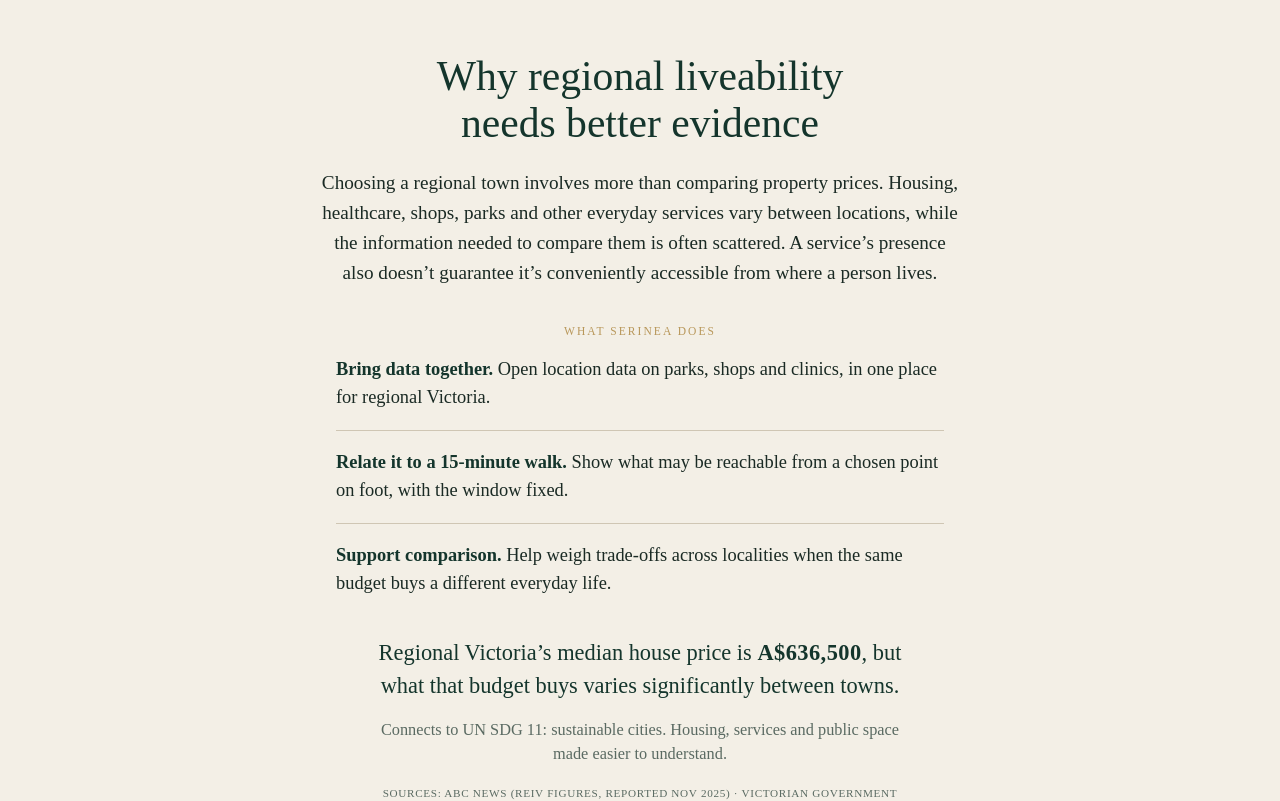
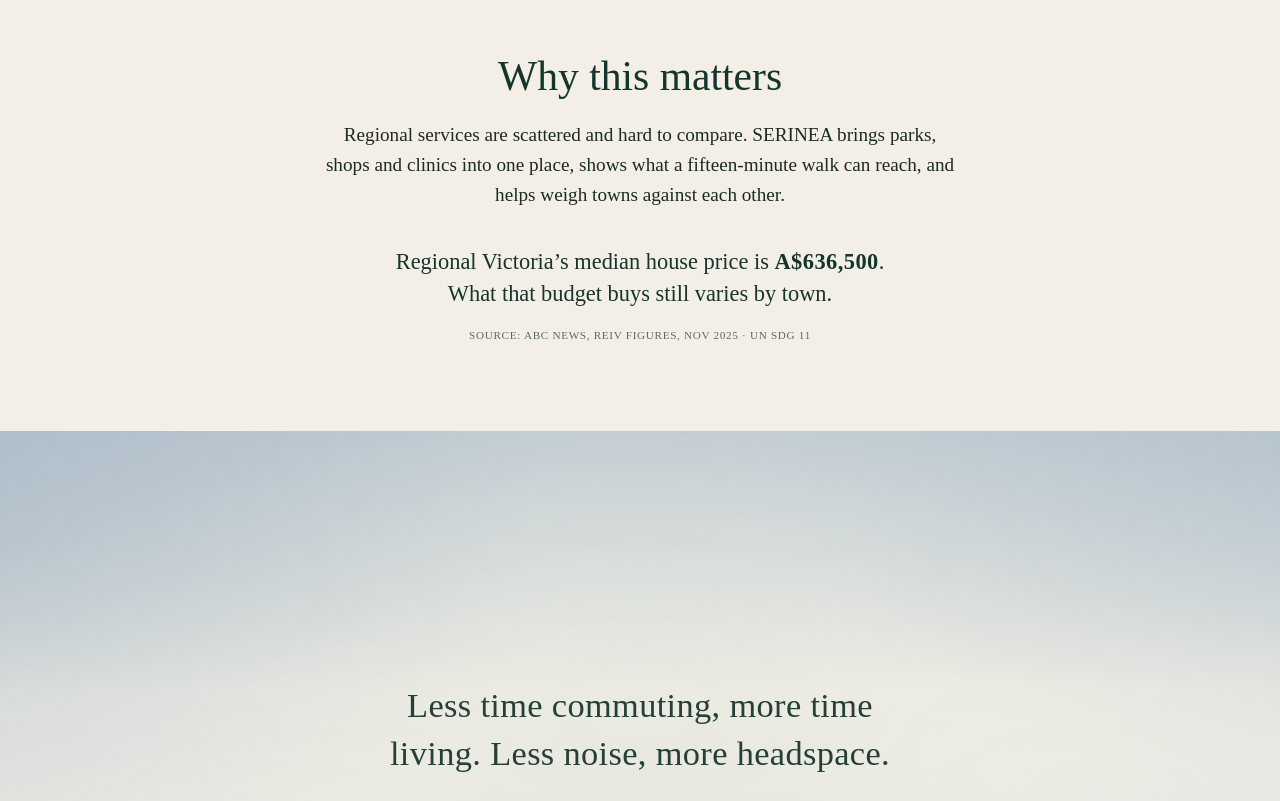
Before and after one commit to xwei0045-alt/SERINEA-main-cn-comments, a Next.js app: page / in a window 1280 px wide. Shown: the part 1620-2421 px from the top of the page. Built offline with nearby package versions, Linux system fonts and the light colour scheme.

Commit message:
Shorten the home evidence section.
Keep the problem, SERINEA response and median price without the long list.

```diff
--- a/app/components/landing/LandingExperience.tsx
+++ b/app/components/landing/LandingExperience.tsx
@@ -119,43 +119,18 @@ export function LandingExperience() {
       </section>
 
       <section className={styles.case} aria-labelledby="case-heading">
-        <h2 id="case-heading">Why regional liveability needs better evidence</h2>
+        <h2 id="case-heading">Why this matters</h2>
         <p className={styles.caseLead}>
-          Choosing a regional town involves more than comparing property prices.
-          Housing, healthcare, shops, parks and other everyday services vary between
-          locations, while the information needed to compare them is often scattered.
-          A service’s presence also doesn’t guarantee it’s conveniently accessible
-          from where a person lives.
+          Regional services are scattered and hard to compare. SERINEA brings parks,
+          shops and clinics into one place, shows what a fifteen-minute walk can
+          reach, and helps weigh towns against each other.
         </p>
-
-        <h3 className={styles.caseSub}>What SERINEA does</h3>
-        <ul className={styles.caseList}>
-          <li>
-            <strong>Bring data together.</strong>             Open location data on parks, shops
-            and clinics, in one place for regional Victoria.
-          </li>
-          <li>
-            <strong>Relate it to a 15-minute walk.</strong> Show what may be
-            reachable from a chosen point on foot, with the window fixed.
-          </li>
-          <li>
-            <strong>Support comparison.</strong> Help weigh trade-offs across
-            localities when the same budget buys a different everyday life.
-          </li>
-        </ul>
-
         <p className={styles.caseFigure}>
-          Regional Victoria’s median house price is{" "}
-          <strong>A$636,500</strong>, but what that budget buys varies
-          significantly between towns.
-        </p>
-        <p className={styles.caseSdg}>
-          Connects to UN SDG 11: sustainable cities. Housing, services and public
-          space made easier to understand.
+          Regional Victoria’s median house price is <strong>A$636,500</strong>.
+          What that budget buys still varies by town.
         </p>
         <p className={styles.caseSource}>
-          Sources: ABC News (REIV figures, reported Nov 2025) · Victorian Government
-          Planning · United Nations Sustainable Development Goal 11
+          Source: ABC News, REIV figures, Nov 2025 · UN SDG 11
         </p>
       </section>
 
```
